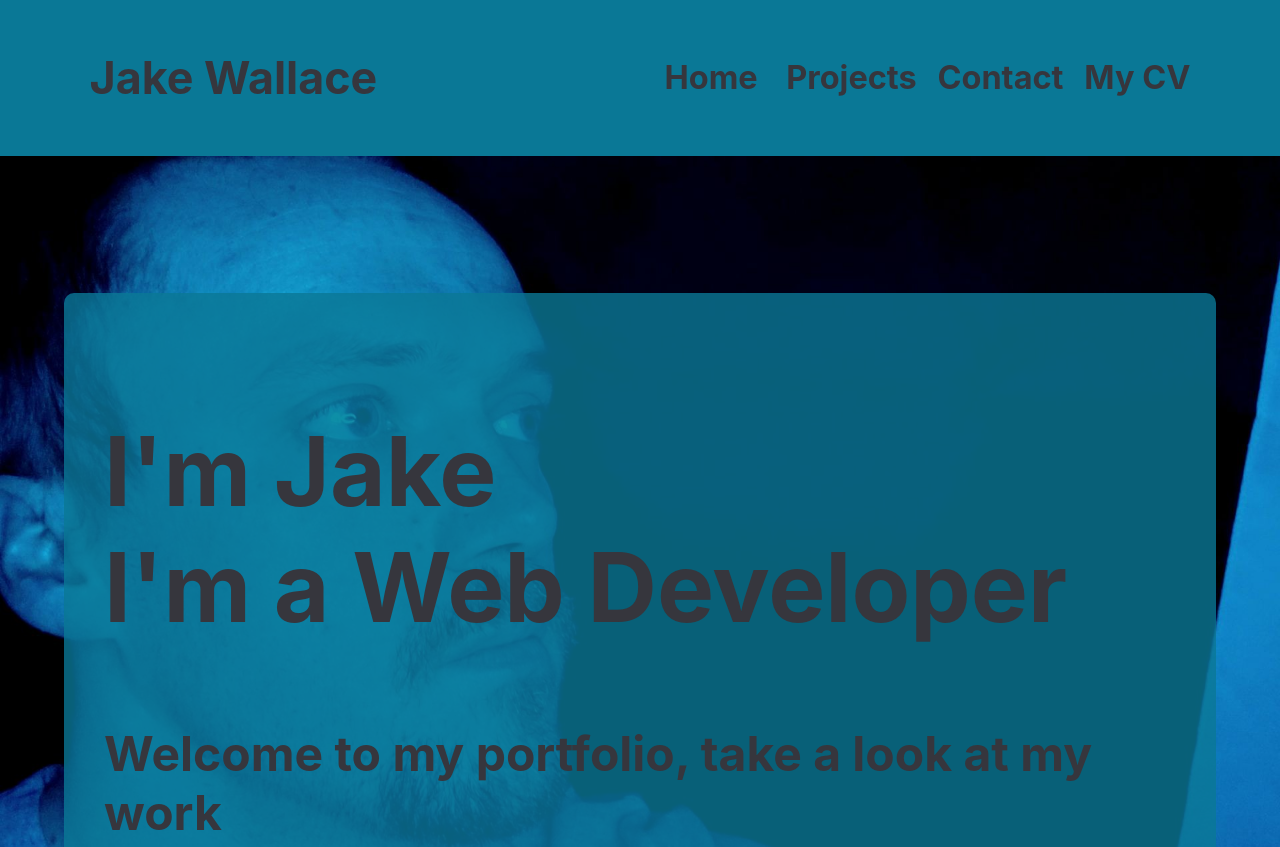
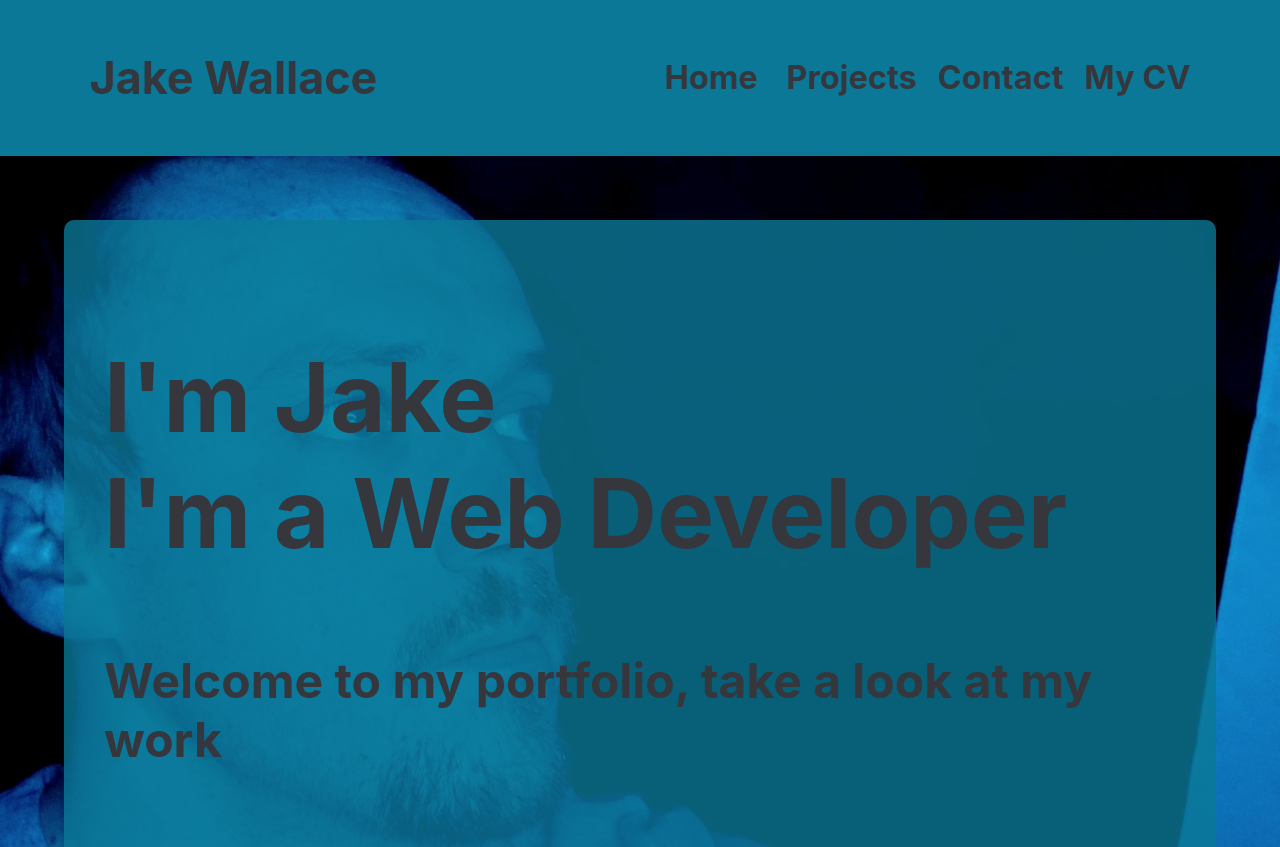
Before and after one commit to Jake-W95/Portfolio, a React (Create React App) app: page / in a window 1280 px wide. Shown: the top 847 px of the page. Built offline with nearby package versions, Linux system fonts and the light colour scheme.

Commit message:
removes white space

```diff
--- a/src/App.js
+++ b/src/App.js
@@ -6,7 +6,7 @@ import Contact from './components/Contact';
 import CVpage from './pages/CVpage'
 // Pages
 import Hero from './components/Hero'
-import { Form } from 'react-router-dom';
+// import { Form } from 'react-router-dom';
 
 
 
@@ -14,9 +14,6 @@ function App() {
   return (
     <div className="App">
       <Header />
-      {/* <Hero /> */}
-      {/* <ProjectsPage /> */}
-      {/* <Contact /> */}
 
 <Routes>
   <Route path='/' element={<Hero/>} />
--- a/src/components/Contact.js
+++ b/src/components/Contact.js
@@ -1,7 +1,6 @@
 function Contact() {
     return (
         <section className="contactContainer">
-
             <div className="contactForm">
                 <h1 className="lightText">Contact Me</h1>
                 <form className="col">
@@ -18,7 +17,6 @@ function Contact() {
                     <li className="contact lightText"><a href="https://www.linkedin.com/in/jake-wallace-b2b85a25a/"><b className="lightText">Linkedin</b></a></li>
                 </ul>
             </div>
-
         </section>
 
     )
--- a/src/components/Header.js
+++ b/src/components/Header.js
@@ -12,5 +12,4 @@ function Header() {
         </>
     )
 }
-
 export default Header
--- a/src/components/Hero.js
+++ b/src/components/Hero.js
@@ -6,16 +6,13 @@ function Hero() {
                     <h1>
                         I'm Jake <br></br>
                         I'm a Web Developer</h1>
-
                     <h4>
                         Welcome to my portfolio,
                         take a look at my work
                     </h4>
                 </div>
             </section>
-
         </>
     )
 }
-
 export default Hero
--- a/src/components/ProjectItem.js
+++ b/src/components/ProjectItem.js
@@ -38,22 +38,14 @@ function ProjectItem(props) {
 
     return (
         <>
-
             <div className='projectItem'
                 style={projectItemStyle}
                 onMouseEnter={mouseEnter}
-                onMouseLeave={mouseLeave}
-            >
-
+                onMouseLeave={mouseLeave}>
                 <div
                     className='overlay'
-                    style={overlayItemStyle}
-                >
-
-                    <div class='overlayText' style={{
-
-                    }}>
-
+                    style={overlayItemStyle}>
+                    <div class='overlayText'>
                         <h3>{props.data.name}</h3>
                         <p>{props.data.description}</p>
                         <p>{props.data.technologies}</p>
@@ -61,15 +53,7 @@ function ProjectItem(props) {
                     </div>
                 </div>
             </div>
-
         </>
-
-
-
-
-
-
     )
 }
-
 export default ProjectItem
--- a/src/index.css
+++ b/src/index.css
@@ -16,7 +16,8 @@ body {
     sans-serif;
   -webkit-font-smoothing: antialiased;
   -moz-osx-font-smoothing: grayscale;
-  background-color: rgb(54, 54, 61)
+  background-color: rgb(54, 54, 61);
+
 }
 
 code {
@@ -75,7 +76,7 @@ textarea::placeholder {
 }
 
 .heroSection {
-  height: 50rem;
+  height: 100%;
   padding: 4rem;
   background-color: black;
   background-image: url(../src/images/Mugshot.jpg);
```
Also changed, not shown: src/components/NavBar.js (+1 -6 lines), src/components/projectsGen.js (+0 -9 lines).
